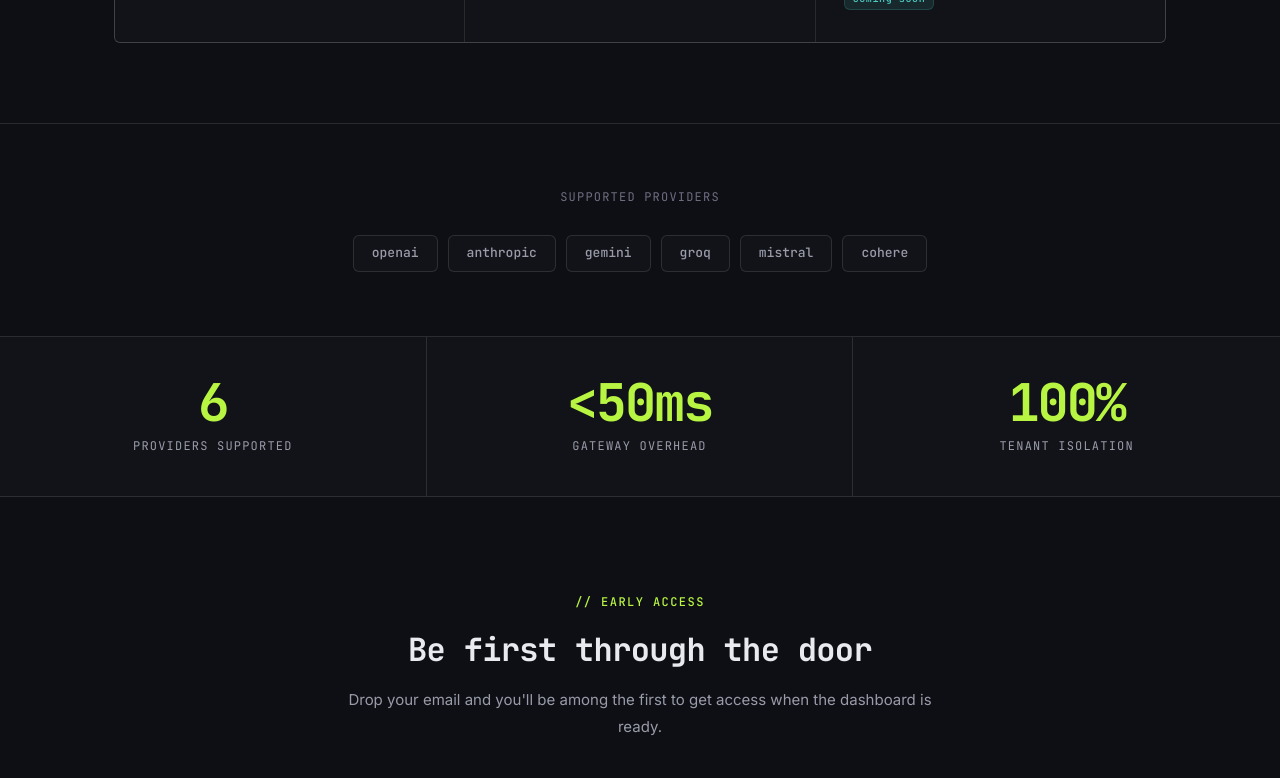
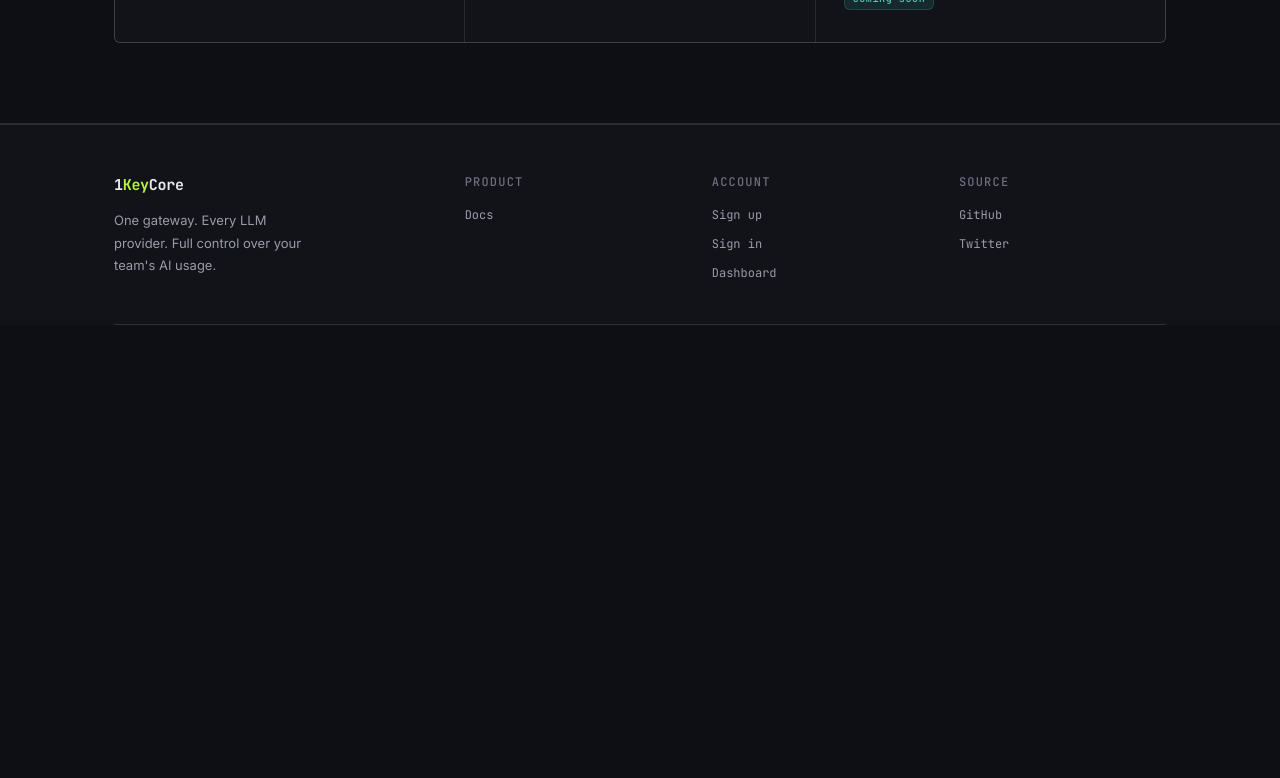
Before and after one commit to saurabhje/1keycore-web, a Next.js app: page / in a window 1280 px wide. Shown: the part 1820-2598 px from the top of the page. After the commit the page ends 2145 px from the top, so only its background shows below. Built offline with nearby package versions, Linux system fonts and the light colour scheme; no server answers.

Commit message:
Fix: hero

```diff
--- a/app/page.tsx
+++ b/app/page.tsx
@@ -14,8 +14,8 @@ export default function Home() {
         <Hero/>
         <HowItWorks />
         <Features />
-        <ProvidersStats />
-        <CTASection />
+        {/* <ProvidersStats />
+        <CTASection /> */}
       </main>
       <Footer />
     </>
```
